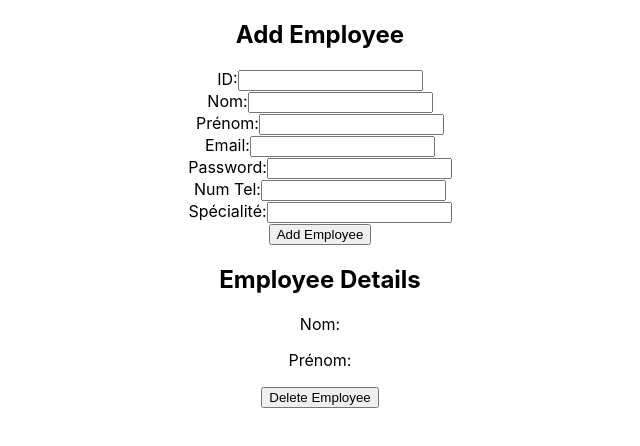
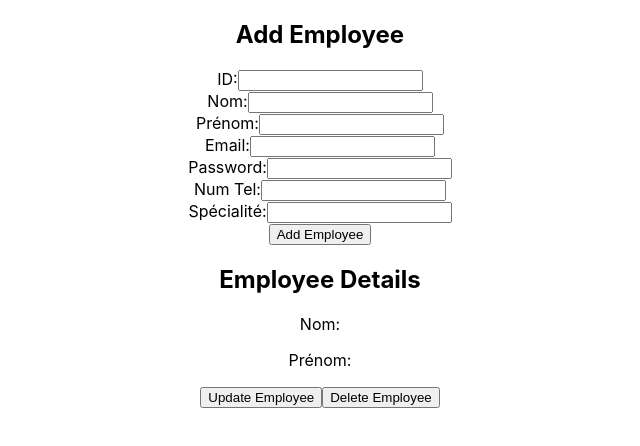
Before and after one commit to nourthabet2002/frontpfe, a React (Create React App) app in the folder frontend/: page / in a window 1280 px wide. Shown: the top 446 px of the page, without its empty margins (320-960 px from the left). Built offline with nearby package versions, Linux system fonts and the light colour scheme.

Commit message:
Your descriptive commit message here

```diff
--- a/frontend/src/Chef.jsx
+++ b/frontend/src/Chef.jsx
@@ -49,6 +49,20 @@ const Chef = () => {
     }
   };
 
+  const handleUpdate = async () => {
+    const id = formData.id;
+    if (!id) {
+      console.error('ID is not provided');
+      return;
+    }
+    try {
+      const response = await axios.put(`http://localhost:7000/employe/${id}`, formData);
+      console.log('Employee updated:', response.data);
+    } catch (error) {
+      console.error('Error updating employee:', error);
+    }
+  };
+
   return (
     <div>
       <h2>Add Employee</h2>
@@ -88,6 +102,7 @@ const Chef = () => {
         <h2>Employee Details</h2>
         <p>Nom: {formData.nom}</p>
         <p>Prénom: {formData.prénom}</p>
+        <button onClick={handleUpdate}>Update Employee</button>
         <button onClick={handleDelete}>Delete Employee</button>
       </div>
     </div>
```
